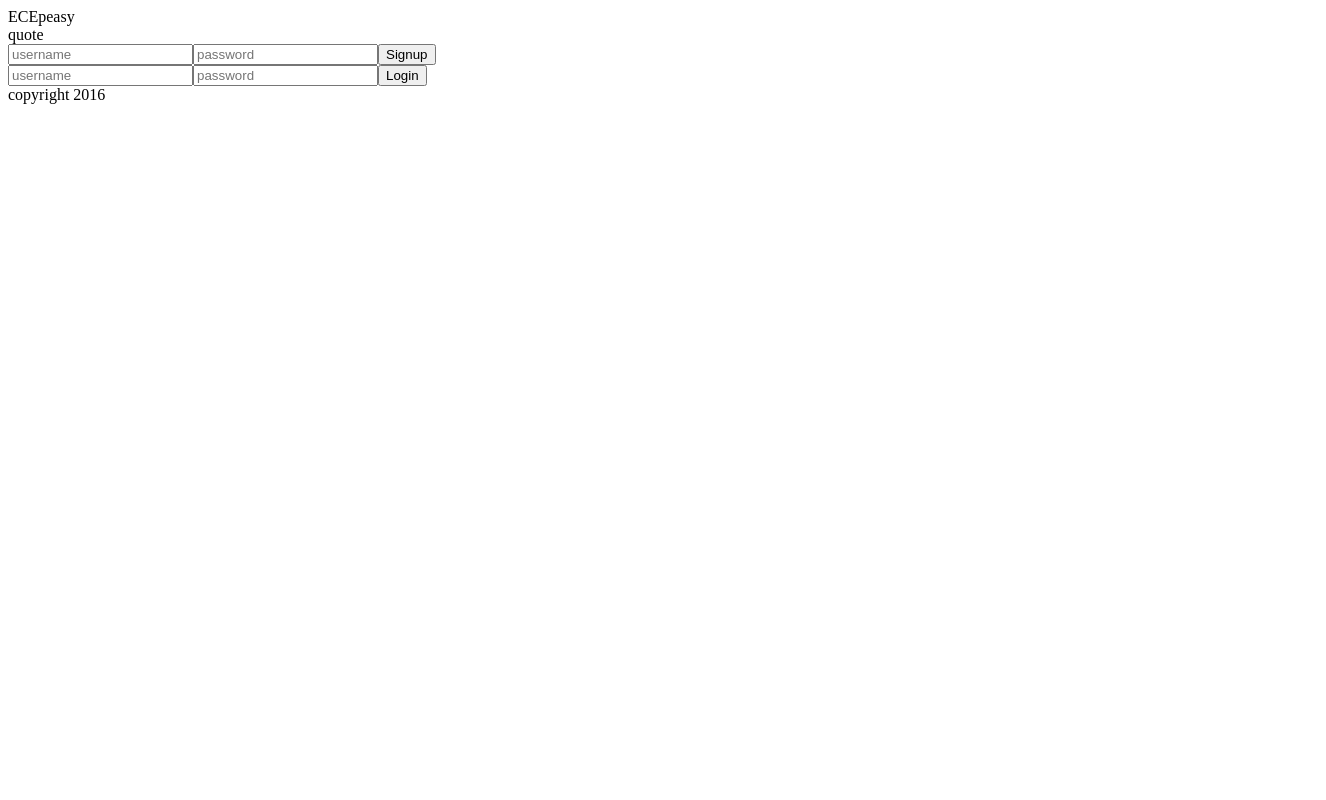
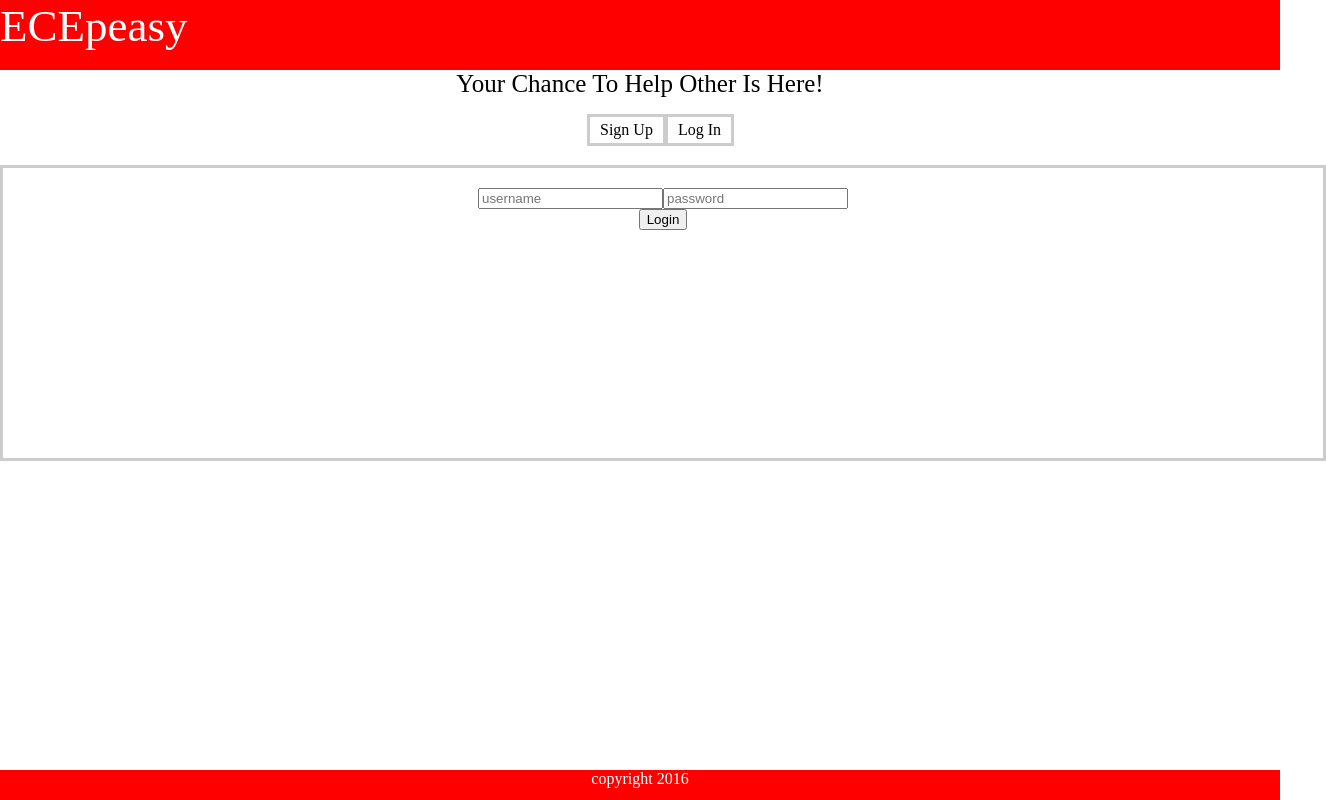
Before and after one commit to vdigregorio/ECEpeasy, a React app: page / in a window 1280 px wide. Shown: the whole page, 1326 px wide, since content can reach past the window. Built offline with nearby package versions, Linux system fonts and the light colour scheme; the HTML template or start-up script is replaced by a standard one.

Commit message:
list is showing

```diff
--- a/src/components/App/App.css
+++ b/src/components/App/App.css
@@ -1,3 +1,29 @@
 body {
+  width: 100%;
+  height: 100%;
+  margin: 0;
+  padding: 0;
+}
+#header{
+  font-size: 45px;
+  width: 100%;
+  height: 70px;
   background-color: red;
+  color: white;
+
 }
+#footer{
+  position: absolute;
+  bottom: 0;
+  width: 100%;
+  height: 30px;
+  text-align: center;
+  background-color: red;
+  color: white;
+}
+#quote{
+  width: 100%;
+  text-align: center;
+  font-size: 25px;
+  background-color: ;
+}
--- a/src/components/App/App.jsx
+++ b/src/components/App/App.jsx
@@ -1,5 +1,6 @@
 import React, { Component } from 'react';
 import SignLog from '../SignLog/SignLog.jsx';
+import './App.css';
 export default class App extends Component {
   constructor() {
     super();
@@ -24,8 +25,8 @@ export default class App extends Component {
         password: fieldsArr[1].value
       }
     }, () => {
-      console.log(this.state)
-    })
+        console.log(this.state)
+     })
   }
   trackLoginForm(e) {
     let fieldsArr = e.target.parentElement.childNodes
@@ -35,7 +36,7 @@ export default class App extends Component {
         password: fieldsArr[1].value
       }
     }, () => {
-      console.log(this.state)
+      // console.log(this.state)
     })
   }
   postSignup() {
@@ -93,7 +94,7 @@ export default class App extends Component {
       ECEpeasy
       </div>
       <div id="quote">
-      quote
+      Your Chance To Help Other Is Here!
       </div>
         <SignLog
           trackSignupForm={this.trackSignupForm.bind(this)}
--- a/src/components/Dashboard/Dashboard.jsx
+++ b/src/components/Dashboard/Dashboard.jsx
@@ -8,7 +8,7 @@ constructor(props) {
     super();
 
     this.state = {
-      opps: {},
+      opps: []
     };
 
     // this.addEvent = this.addEvent.bind(this);
@@ -25,6 +25,7 @@ constructor(props) {
   componentDidMount() {
     AjaxAdapter.getAllOpps()
       .then((allOpps) => {
+        // console.log(allOpps)
         this.setState({ opps: allOpps });
       }
     )
@@ -62,8 +63,8 @@ constructor(props) {
       />
       <div id="results">
       <OppList
-      opps={this.state.opps}
-      />
+            opps={this.state.opps}
+            />
       </div>
       </div>
     )
--- a/src/components/Logout/Logout.jsx
+++ b/src/components/Logout/Logout.jsx
@@ -1,13 +1,19 @@
 import React, { Component } from 'react';
 export default class Logout extends Component {
 
-
-
+logout() {
+    this.setState({
+      currentToken: '',
+    }, () => {
+      console.log('after logout ', this.state)
+    })
+  }
   render() {
     return(
       <div>
+      <form action="/">
       <button onClick={this.props.logout}>Logout</button>
-
+      </form>
       </div>
     )
   }
--- a/src/components/OppForm/OppForm.jsx
+++ b/src/components/OppForm/OppForm.jsx
@@ -8,7 +8,7 @@ export default function OppForm(props) {
     // stop the event from leaving the form
     event.preventDefault();
     const myForm = event.target;
-    // console.log('myForm is..', myForm);
+    console.log('myForm is..', myForm);
     props.addOpp(
       myForm.oppTitle.value,
       myForm.oppDescription.value,
--- a/src/components/OppItem/OppItem.jsx
+++ b/src/components/OppItem/OppItem.jsx
@@ -1,15 +1,28 @@
 import React, { Component } from 'react';
 
-const Opp = props => (
+// const Opp = props => (
+//   <div className="oppItem">
+//     <h2>Title: {props.title}</h2>
+//     <p>Description:  {props.description}</p>
+//     <p>Location:  {props.location}</p>
+//     <p>Date:  {props.date}</p>
+
+//     {/* need to customize editing options for only creators of event */}
+
+//   </div>
+// );
+
+// export default Opp;
+const OppItem = props => (
   <div className="oppItem">
     <h2>Title: {props.title}</h2>
-    <p>Description:  {props.description}</p>
-    <p>Location:  {props.location}</p>
-    <p>Date:  {props.opp_date}</p>
+    <p>Description: {props.description}</p>
+    <p>Location: {props.location}</p>
+    <p>Date: {props.date}</p>
 
     {/* need to customize editing options for only creators of event */}
 
   </div>
 );
 
-export default Opp;
+export default OppItem;
--- a/src/components/OppList/OppList.jsx
+++ b/src/components/OppList/OppList.jsx
@@ -1,34 +1,33 @@
 import React, { Component } from 'react';
-import{OppItem} from '../OppItem/OppItem.jsx';
+import OppItem from '../OppItem/OppItem.jsx';
 
+// const dummy = {
+//   fist: {
+//     title: 'test',
+//     description: 'test',
+//     location: 'test',
+//     opp_date: ''
+//   }
+// }
+const OppList = props => {
+  console.log('**&*********', props.opps)
 
-export default class Opplist extends Component{
-  // componentWillMount(){
-  //   this.props.getAllOpps();
-  // }
-render(){
-  const generateOpps = opps =>
-  Object.keys(opps)
-    .map((OppID, i) => (
+  const oppsComponents = props.opps.map((opp, i) =>
       <OppItem
         key={i}
-        title={opps[OppID].title}
-        description={opps[OppID].description}
-        location={opps[OppID].location}
-        date={opps[OppID].opp_date}
+        title={opp.title}
+        description={opp.description}
+        location={opp.location}
+        date={opp.opp_date}
       />
-    ));
+    );
+  // console.log(oppsComponents)
+  return (
+    <div className="oppList">
+      <h1>List of Opportunities</h1>
+      {oppsComponents || 'not working.'}
+    </div>
+  );
+}
 
-
-
-  return(
-
-
- <div className="oppList">
-    <h1>List of Opportunities</h1>
-    {generateOpps(this.props.opps)}
-  </div>
-
-)
-}
-}
+export default OppList;
--- a/src/components/Profile/Profile.jsx
+++ b/src/components/Profile/Profile.jsx
@@ -1,15 +1,16 @@
 import React, { Component } from 'react';
 import Logout from '../Logout/Logout.jsx';
+
+
 export default class Profile extends Component {
-
-    logout() {
+  logout() {
     this.setState({
       currentToken: '',
     }, () => {
       console.log('after logout ', this.state)
     })
   }
-  render() {
+render() {
     return(
       <div>
       <header>
@@ -18,16 +19,16 @@ export default class Profile extends Component {
       logout={this.logout.bind(this)}
       />
       </header>
-
-      <div id="welcome">
-      WELCOME --USERNAME HERE--
-      </div>
-      <div id="personal">
-      YOUR CREATED VOLUNTEER OPPORTUNITIES
+      <h1>  Welcome username</h1>
+      <div id="created">
+      CREATED OPPS
       </div>
       <div id="joined">
-      OPPORTUNITIES JOINED
+      JOINED OPPS
       </div>
+      <div id="footer">
+        copyright 2016
+        </div>
       </div>
     )
   }
--- /dev/null
+++ b/src/components/SignLog/SignLog.css
@@ -0,0 +1,59 @@
+.wrapper {
+  position: relative;
+  min-height: 250px;
+  text-align: center;
+}
+
+.surround div div {
+  background: white;
+  padding: 20px;
+  min-height: 250px;
+  position: absolute;
+  top: -1px;
+  left: 0;
+  width: 100%;
+}
+
+.surround div div,
+.ul li a {
+  border: 3px solid #ccc;
+}
+
+#w1:target,
+#w2:target{
+  z-index: 1;
+}
+.ul {
+  list-style: none;
+}
+
+.ul li {
+  display: inline-block;
+}
+
+.ul li a {
+  color: black;
+  float: left;
+  display: block;
+  padding: 4px 10px;
+  margin-left: -1px;
+  position: relative;
+  left: 1px;
+  background: white;
+  text-decoration: none;
+}
+
+.ul li a:hover {
+  background: #ccc;
+}
+.group{
+  text-align: center;
+}
+.group:after {
+  visibility: hidden;
+  display: block;
+  font-size: 0;
+  content: " ";
+  clear: both;
+  height: 0;
+}
--- a/src/components/SignLog/SignLog.jsx
+++ b/src/components/SignLog/SignLog.jsx
@@ -1,18 +1,30 @@
 import React, { Component } from 'react';
+import './SignLog.css';
 export default class Signup extends Component {
   render() {
     return(
       <div>
-      <div id="signup">
+      <div className="surround">
+<ul className="ul group">
+  <li><a href="#w2">Sign Up</a></li>
+  <li><a href="#w1">Log In</a></li>
+</ul>
+  <div className="wrapper">
+      <div id="w2">
         <input onChange={this.props.trackSignupForm} type="text" placeholder="username"/>
         <input onChange={this.props.trackSignupForm} type="text" placeholder="password"/>
+        <form action="/dashboard">
         <button onClick={this.props.postSignup}>Signup</button>
+        </form>
       </div>
-      <div id="login">
+      <div id="w1">
         <input onChange={this.props.trackLoginForm} type="text" placeholder="username"/>
         <input onChange={this.props.trackLoginForm} type="text" placeholder="password"/>
+        <form action="/dashboard">
         <button onClick={this.props.postLogin}>Login</button>
-
+        </form>
+      </div>
+      </div>
       </div>
       </div>
     )
--- a/src/helpers/AjaxAdapter.js
+++ b/src/helpers/AjaxAdapter.js
@@ -1,17 +1,11 @@
-function indexByKeyName(arr, keyName) {
-  return arr.reduce((obj, el) => {
-    obj[el[keyName]] = el;
-    return obj;
-  }, {});
-}
 
 export default class AjaxAdapter{
   static getAllOpps() {
     return fetch('/api/opps')
     .then((r) => {
       return r.json();
-    })
-    .then(data => indexByKeyName(data, 'id'));
+    });
+    // .then(data => indexByKeyName(data, 'id'));
   }
 
   static getOppsForUser(user) {
@@ -19,17 +13,17 @@ export default class AjaxAdapter{
     .then((r) => {
       return r.json();
     })
-    .then(data => indexByKeyName(data, 'id'));
+    // .then(data => indexByKeyName(data, 'id'));
   }
 
   static addOpp(newOpp) {
-    // console.log('newevent..', newEvent);
+    console.log('newOpp..', newOpp);
     return fetch('/api/opps', {
       method:  'POST',
       headers: {
         'Content-type': 'application/json; charset=UTF-8',
       },
-      body: JSON.stringify(newOpp)
+      body: newOpp
     })
       .then(r => r.json());
   }
```
